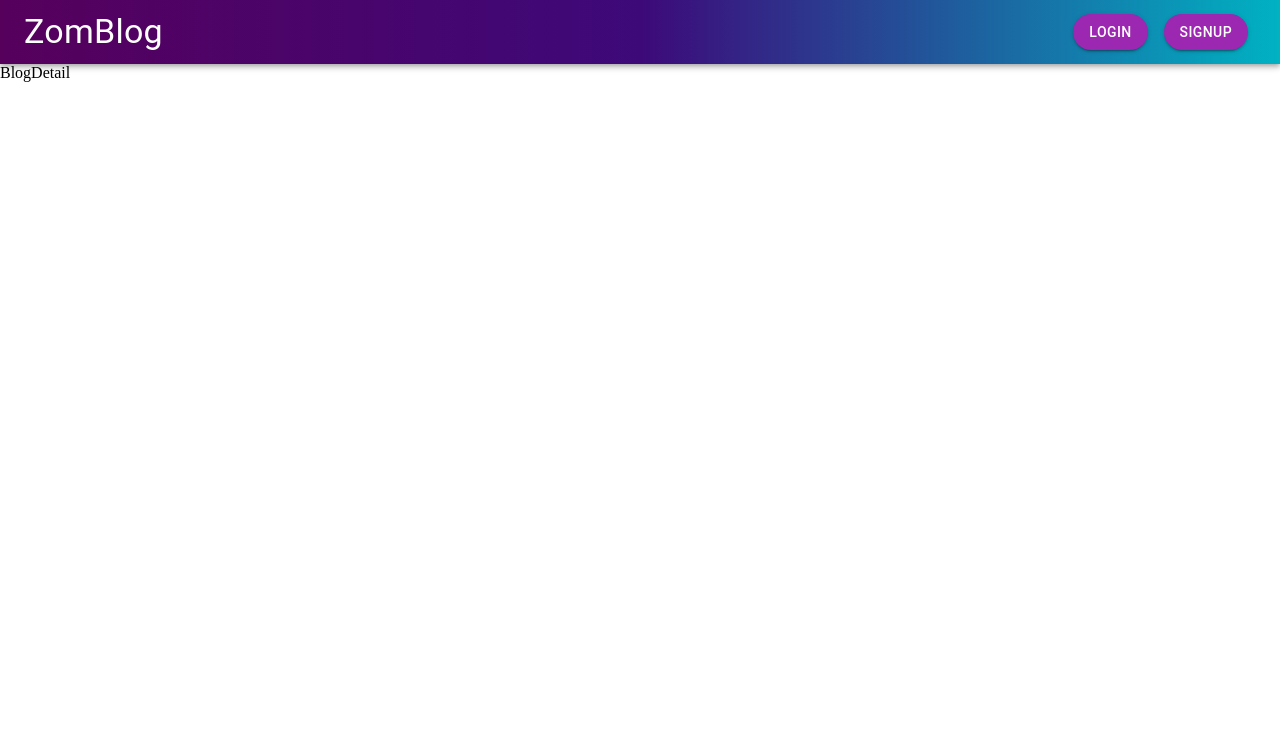
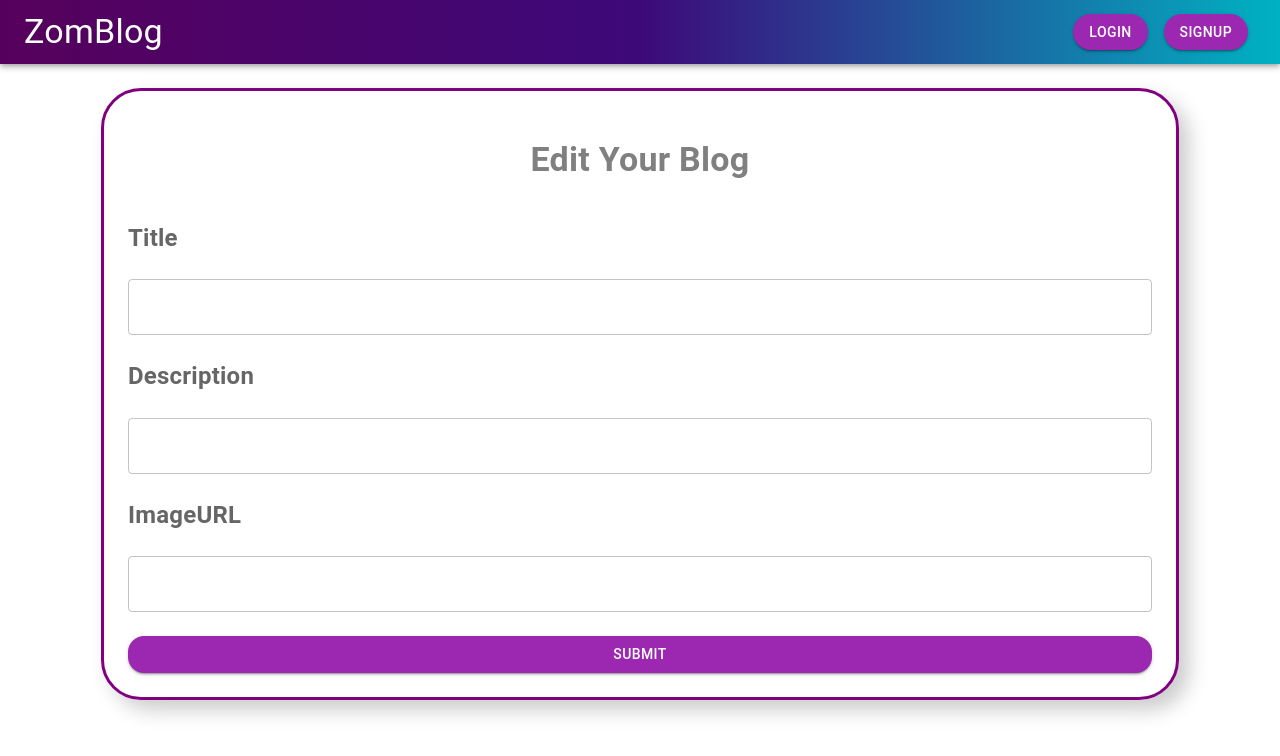
Before and after one commit to JRGReynolds/Zomblog, a React (Create React App) app: page /myBlogs/1 in a window 1280 px wide. Shown: the top 756 px of the page. Built offline with nearby package versions, Linux system fonts and the light colour scheme; no server answers.

Commit message:
13th Change Edit function pulls through

```diff
--- a/package.json
+++ b/package.json
@@ -5,6 +5,9 @@
   "dependencies": {
     "@emotion/react": "^11.9.0",
     "@emotion/styled": "^11.8.1",
+    "@fortawesome/fontawesome-svg-core": "^6.1.1",
+    "@fortawesome/free-solid-svg-icons": "^6.1.1",
+    "@fortawesome/react-fontawesome": "^0.1.18",
     "@mui/icons-material": "^5.8.2",
     "@mui/material": "^5.8.1",
     "@reduxjs/toolkit": "^1.8.2",
--- a/src/components/BlogDetail.js
+++ b/src/components/BlogDetail.js
@@ -1,9 +1,75 @@
-import React from 'react'
+import { Button, InputLabel, TextField, Typography } from '@mui/material';
+import { Box } from '@mui/system';
+import axios from 'axios';
+import React, { useEffect, useState } from 'react'
+import { useParams } from 'react-router-dom';
 
 const BlogDetail = () => {
-  return (
-    <div>BlogDetail</div>
-  )
-}
+  const [inputs, setInputs] = useState({
 
-export default BlogDetail
+  });
+  const handleChange = (e) => {
+    setInputs((prevState) => ({
+      ...prevState,
+      [e.target.name] : e .target.value
+    }));
+  };
+  const [blog, setBlog] = useState();
+  const labelStyles = {mb:1,mt:2,fontSize: '24px', fontWeight:'bold'}
+  const id = useParams().id;
+  console.log(id);
+  const fetchDetails = async() => {
+    const res = await axios
+    .get(`http://localhost:5002/api/blog/${id}`)
+    .catch(err=>console.log(err))
+    const data = await res.data;
+    return data;
+  };
+  useEffect(() => {
+    fetchDetails().then(data => {
+      setBlog(data.blog)
+      setInputs({title:data.blog.title,description: data.blog.description,imageURL: data.blog.image })
+    });
+  },[id]);
+  console.log(blog);
+  const handleSubmit = (e) => {
+    e.preventDefault()
+    console.log(inputs);
+  }
+
+  return <div>
+    {inputs &&
+    <form onSubmit={handleSubmit}>
+  <Box
+   border={3}
+   borderColor="purple"
+   borderRadius={10}
+   boxShadow= "10px 10px 20px #ccc"
+   padding={3}
+   margin={"auto"}
+   marginTop={3}
+   display="flex"
+   flexDirection={"column"}
+   width={"80%"}
+  >
+ <Typography
+ fontWeight={'bold'}
+ padding={3}
+ color="grey"
+ variant="h4"
+ textAlign='center'
+
+ >Edit Your Blog</Typography>
+ <InputLabel sx={labelStyles}>Title</InputLabel>
+ <TextField name="title" onChange={handleChange} value={inputs.title} margin="normal" variant="outlined" />
+ <InputLabel sx={labelStyles}>Description</InputLabel>
+ <TextField name="description" onChange={handleChange} value={inputs.description} margin="normal" variant="outlined" />
+ <InputLabel sx={labelStyles}>ImageURL</InputLabel>
+ <TextField name="imageURL" onChange={handleChange} value={inputs.imageURL} margin="normal" variant="outlined" />
+ <Button sx={{mt:2, borderRadius:4}} variant="contained" color="secondary" type="submit">Submit</Button>
+ </Box>
+ </form>}</div>;
+
+};
+
+export default BlogDetail;
--- a/src/components/Header.js
+++ b/src/components/Header.js
@@ -1,3 +1,4 @@
+
 import React, { useState } from 'react';
 import {  AppBar,
         Typography,
@@ -10,6 +11,12 @@ import {  AppBar,
 import { Link } from 'react-router-dom';
 import { useDispatch, useSelector } from "react-redux";
 import { authActions } from '../store';
+
+
+
+<script src="https://kit.fontawesome.com/b1bbd7b33a.js" crossorigin="anonymous"></script>
+
+
 const Header = () => {
   const isLoggedIn = useSelector((state) => state.isLoggedIn);
 const dispatch = useDispatch();
@@ -23,7 +30,7 @@ const dispatch = useDispatch();
     }}
     >
       <Toolbar>
-        <Typography variant="h4">ZomBlog</Typography>
+        <Typography variant="h4">ZomBlog </Typography>
         { isLoggedIn && <Box display="flex" marginLeft={"auto"} marginRight="auto">
         <Tabs
            textColor="inherit"
```
Also changed, not shown: 1 other file (tests, documents, lock files or other folders).
